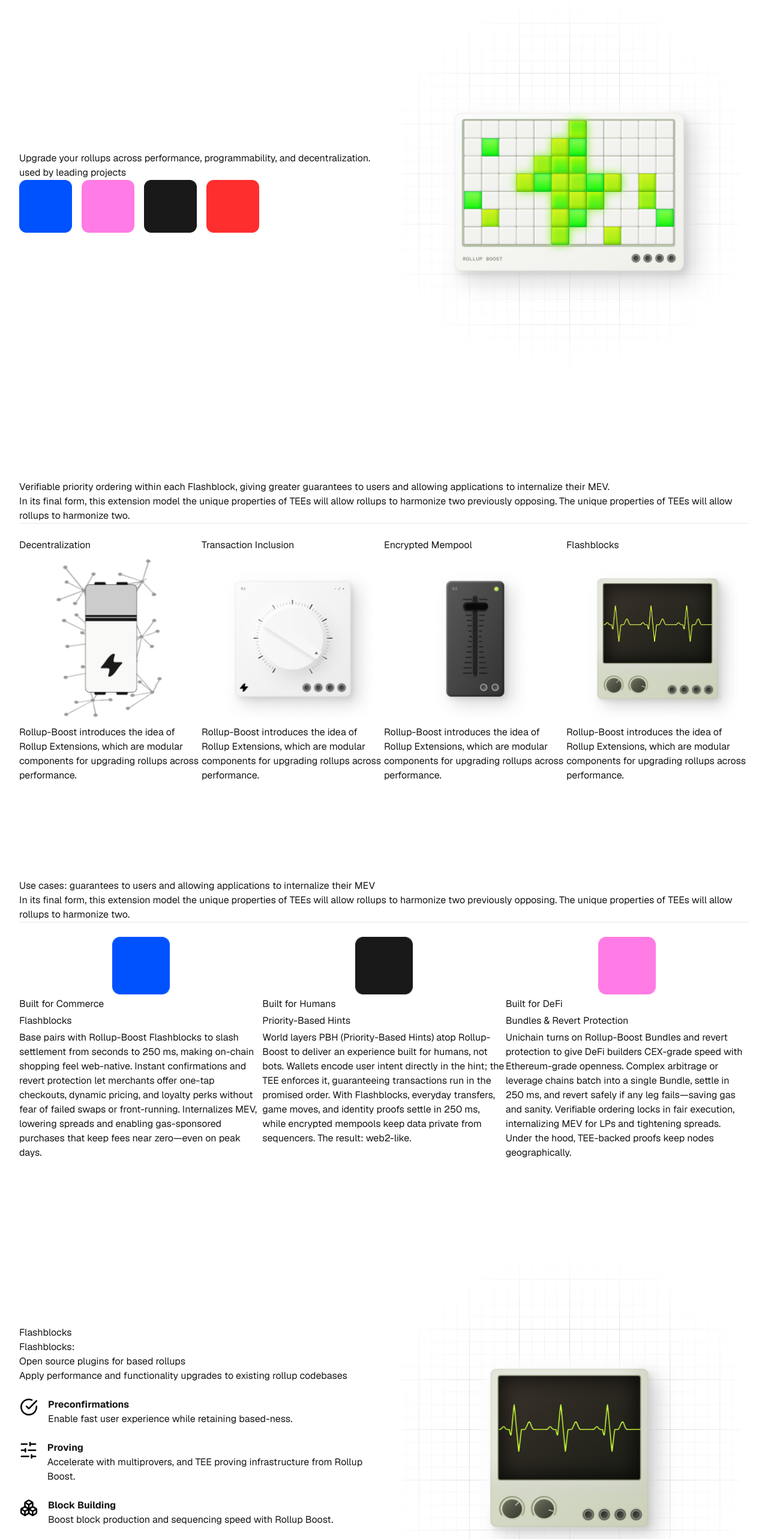
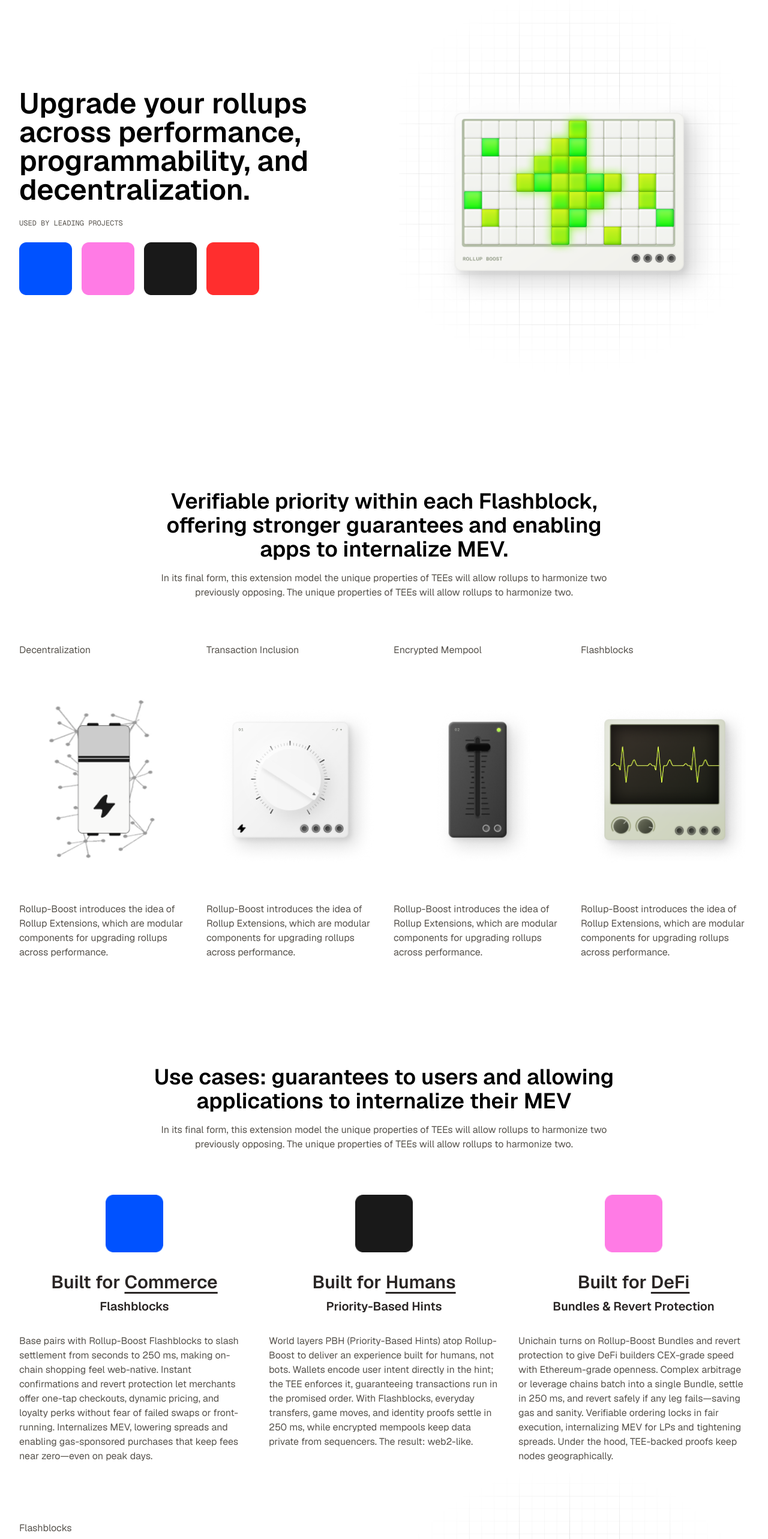
Before and after one commit to deadpine/rollup-boost-landing, a Next.js app: page / in a window 1280 px wide. Shown: the top 2566 px of the page at 60% size. Built offline with nearby package versions, Linux system fonts and the light colour scheme.

Commit message:
update styles

```diff
--- a/src/app/globals.css
+++ b/src/app/globals.css
@@ -24,3 +24,8 @@
   color: var(--foreground);
   font-family: Arial, Helvetica, sans-serif;
 }
+@layer base {
+  p {
+    @apply text-stone-600;
+  }
+}
--- a/src/app/page.tsx
+++ b/src/app/page.tsx
@@ -6,14 +6,14 @@
 export default function Home() {
   return (
     // <div className=" grid grid-rows-[20px_1fr_20px] items-center justify-items-center min-h-screen p-8 pb-20 gap-16 sm:p-20">
-    <main className="font-sans flex flex-col items-center sm:items-start space-y-40 px-8 pb-20">
+    <main className="font-sans flex flex-col items-center sm:items-start space-y-4 px-8 pb-20">
 
       <section className="w-full grid grid-cols-1 md:grid-cols-2 gap-5 items-center">
-        <div>
-          <h1>
+        <div className="flex flex-col ">
+          <h1 className="text-black font-semibold text-5xl font-degular">
             Upgrade your rollups across performance, programmability, and decentralization.
           </h1>
-          <p>
+          <p className="text-xs font-mono uppercase py-6">
             used by leading projects
           </p>
           <div className="flex gap-4">
@@ -57,15 +57,15 @@
       </section>
 
       <section className="w-full gap-5 items-center">
-        <div>
-          <h2>
-            Verifiable priority ordering within each Flashblock, giving greater guarantees to users and allowing applications to internalize their MEV.
+        <div className="max-w-3xl mx-auto text-center pt-40 pb-12">
+          <h2 className="text-black font-semibold text-4xl font-degular pb-4">
+            Verifiable priority within each Flashblock, offering stronger guarantees and enabling apps to internalize MEV.
           </h2>
           <p>
             In its final form, this extension model  the unique properties of TEEs will allow rollups to harmonize two previously opposing. The unique properties of TEEs will allow rollups to harmonize two.
           </p>
         </div>
-        <div className="grid grid-cols-4">
+        <div className="grid grid-cols-4 gap-x-8">
           <Card
             title="Decentralization"
             image="/images/decentralization.png"
@@ -90,15 +90,15 @@
       </section>
 
       <section className="w-full gap-5 items-center">
-        <div>
-          <h2>
+        <div className="max-w-3xl mx-auto text-center pt-40 pb-12">
+          <h2 className="text-black font-semibold text-4xl font-degular pb-4">
             Use cases: guarantees to users and allowing applications to internalize their MEV
           </h2>
           <p>
             In its final form, this extension model  the unique properties of TEEs will allow rollups to harmonize two previously opposing. The unique properties of TEEs will allow rollups to harmonize two.
           </p>
         </div>
-        <div className="grid grid-cols-3">
+        <div className="grid grid-cols-3 gap-x-8">
           <CaseStudy
             logo="/images/base.png"
             builtfor="Commerce"
@@ -131,7 +131,7 @@
           <p>
             Flashblocks
           </p>
-          <h2>
+          <h2 className="text-black font-semibold text-4xl font-degular">
             Flashblocks: <br/>
             Open source plugins for based rollups
           </h2>
@@ -181,7 +181,7 @@
           <p>
             tees
           </p>
-          <h2>
+          <h2 className="text-black font-semibold text-4xl font-degular">
             Decentralizing Ethereum’s Last Mile
           </h2>
           <p>
--- a/src/components/Card.tsx
+++ b/src/components/Card.tsx
@@ -8,7 +8,7 @@
 
 export default function Card({ title, image, description }: CardProps) {
   return (
-    <div className="w-full flex flex-col gap-1 pt-6 border-t border-gray-200 overflow-hidden">
+    <div className="w-full flex flex-col gap-16 pt-6 overflow-hidden">
 
       <p>{title}</p>
 
--- a/src/components/CaseStudy.tsx
+++ b/src/components/CaseStudy.tsx
@@ -9,7 +9,7 @@
 
 export default function Case({ builtfor, logo, subtitle, description }: CaseProps) {
   return (
-    <div className="w-full flex flex-col gap-1 pt-6 border-t border-gray-200 overflow-hidden">
+    <div className="w-full flex flex-col gap-8 pt-6 overflow-hidden">
       <div className="w-full flex flex-col items-center justify-center relative">
         <Image
           src={logo}
@@ -19,9 +19,17 @@
           className="h-24 w-24"
         />
       </div>
-      <p>Built for {builtfor}</p>
-      <p>{subtitle}</p>
+      <div>
+      <h2 className="text-stone-800 text-center font-semibold text-3xl font-degular pb-2">
+        Built for <span className="underline underline-offset-6">{builtfor}</span>
+      </h2>
+      <h3 className="text-stone-800 text-center font-semibold text-xl font-degular">
+        {subtitle}
+      </h3>
+      </div>
+
       <p>{description}</p>
+
     </div>
   )
 }
```
